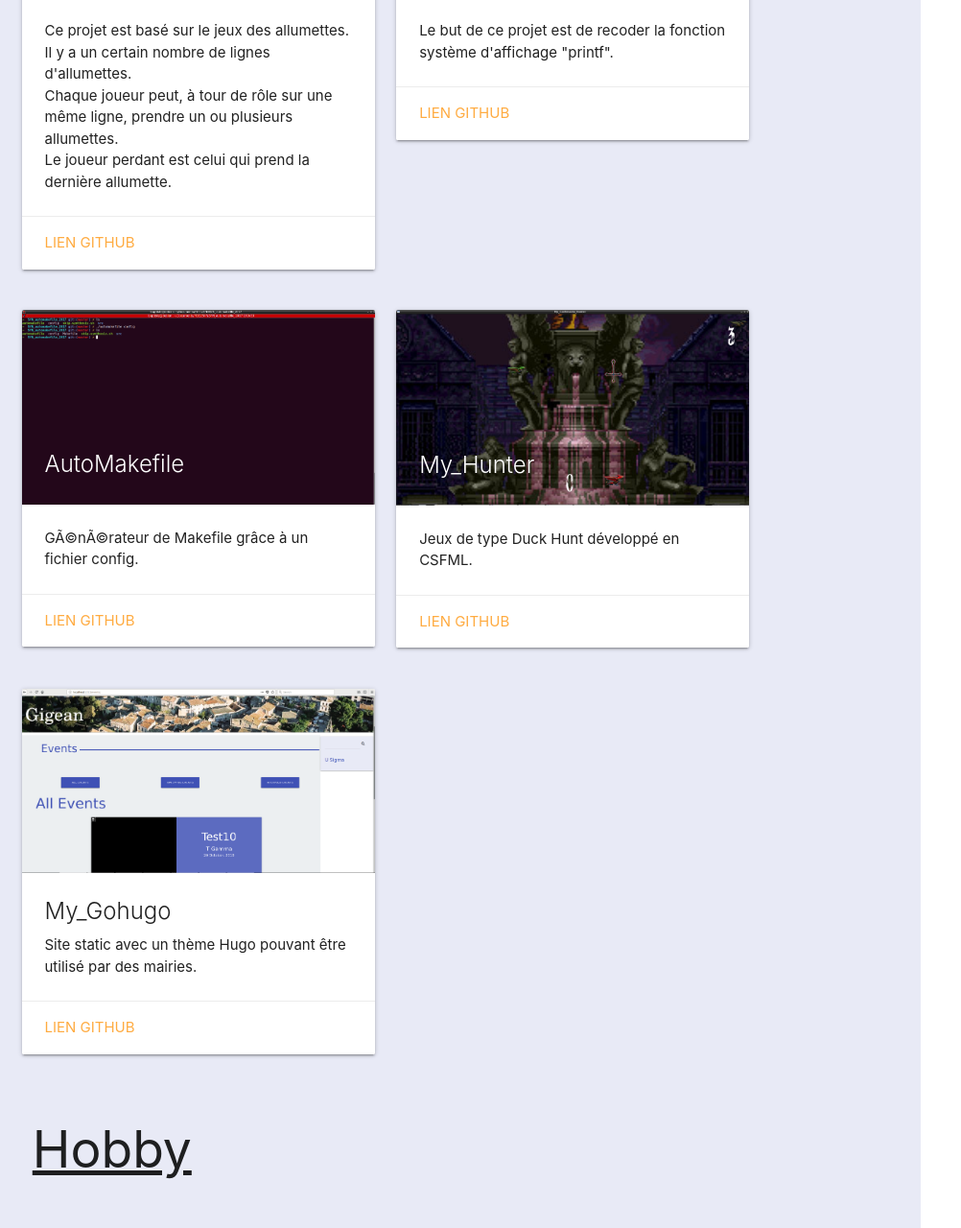
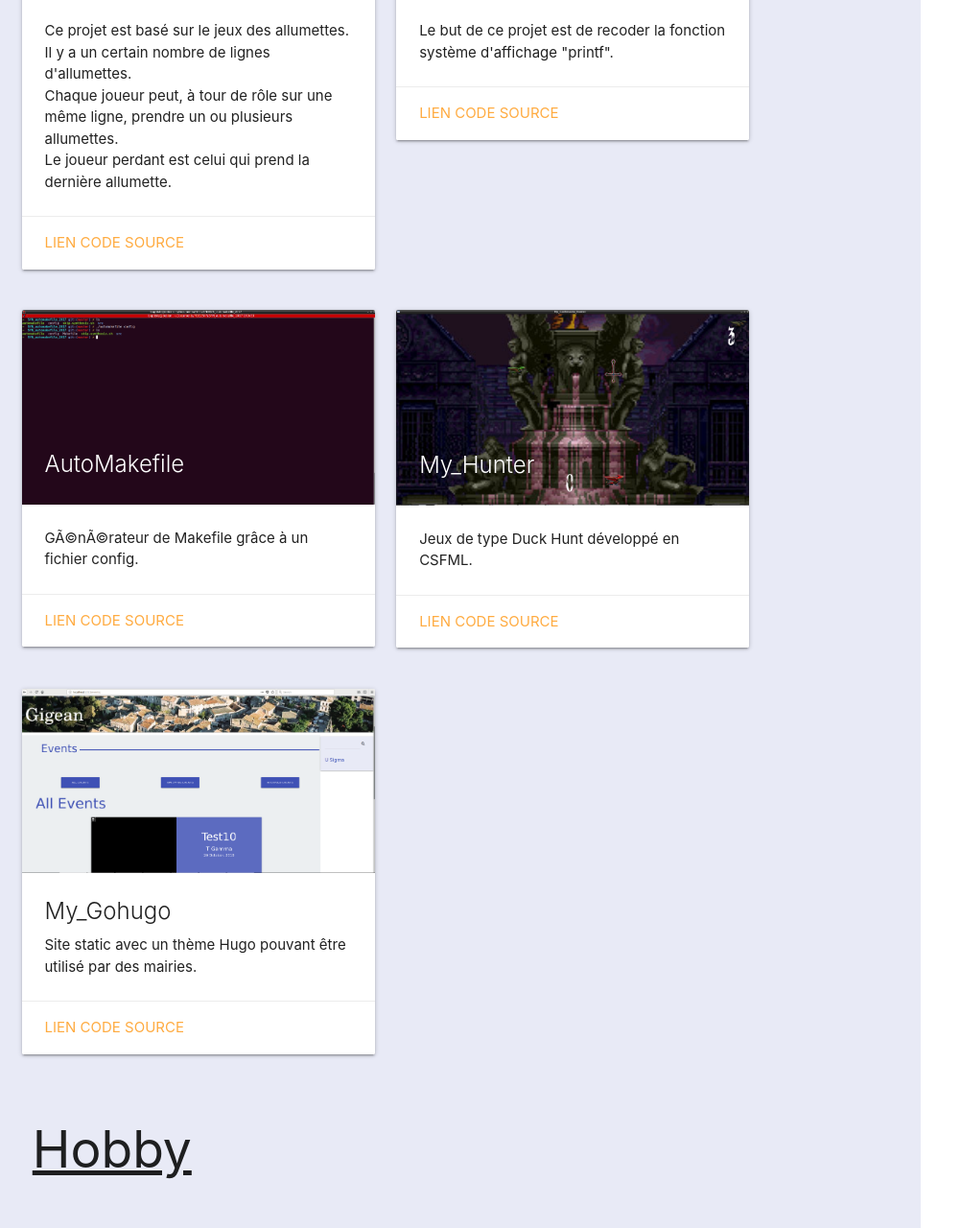
Before and after one commit to BaptisteCrc/baptistecrc.github.io, a plain HTML site: page index.html in a window 1280 px wide. Shown: the part 1766-3046 px from the top of the page at 96% size, without its empty margins (0-1002 px from the left). Drawn offline with nearby package versions, Linux system fonts and the light colour scheme.

Commit message:
Update index.html

```diff
--- a/index.html
+++ b/index.html
@@ -106,7 +106,7 @@
                                     <p>Ce projet est bas&eacute; sur le jeux des allumettes.</br>Il y a un certain nombre de lignes d'allumettes.</br>Chaque joueur peut, &agrave; tour de r&ocirc;le sur une m&ecirc;me ligne, prendre un ou plusieurs allumettes.</br>Le joueur perdant est celui qui prend la derni&egrave;re allumette.</p>
                                 </div>
                                 <div class="card-action">
-                                    <a href="https://github.com/BaptisteCrc/matchstick">Lien Github</a>
+                                    <a href="https://github.com/BaptisteCrc/matchstick">Lien Code Source</a>
                                 </div>
                             </div>
                         </div>
@@ -120,7 +120,7 @@
                                         <p>Le but de ce projet est de recoder la fonction syst&egrave;me d'affichage "printf".</p>
                                     </div>
                                     <div class="card-action">
-                                        <a href="https://github.com/BaptisteCrc/my_printf">Lien Github</a>
+                                        <a href="https://github.com/BaptisteCrc/my_printf">Lien Code Source</a>
                                     </div>
                                 </div>
                             </div>
@@ -137,7 +137,7 @@
                                     <p>Générateur de Makefile gr&acirc;ce &agrave; un fichier config.</p>
                                 </div>
                                 <div class="card-action">
-                                    <a href="https://github.com/BaptisteCrc/automakefile">Lien Github</a>
+                                    <a href="https://github.com/BaptisteCrc/automakefile">Lien Code Source</a>
                                 </div>
                             </div>
                         </div>
@@ -151,7 +151,7 @@
                                     <p>Jeux de type Duck Hunt d&eacute;velopp&eacute; en CSFML.</p>
                                 </div>
                                 <div class="card-action">
-                                        <a href="https://github.com/BaptisteCrc/my_hunter">Lien Github</a>
+                                        <a href="https://github.com/BaptisteCrc/my_hunter">Lien Code Source</a>
                                     </div>
                                 </div>
                             </div>
@@ -168,7 +168,7 @@
                                     <p>Site static avec un th&egrave;me Hugo pouvant &ecirc;tre utilis&eacute; par des mairies.</p>
                                 </div>
                                 <div class="card-action">
-                                    <a href="https://github.com/BaptisteCrc/my_gohugo">Lien Github</a>
+                                    <a href="https://github.com/BaptisteCrc/my_gohugo">Lien Code Source</a>
                                 </div>
                             </div>
                         </div>
```
